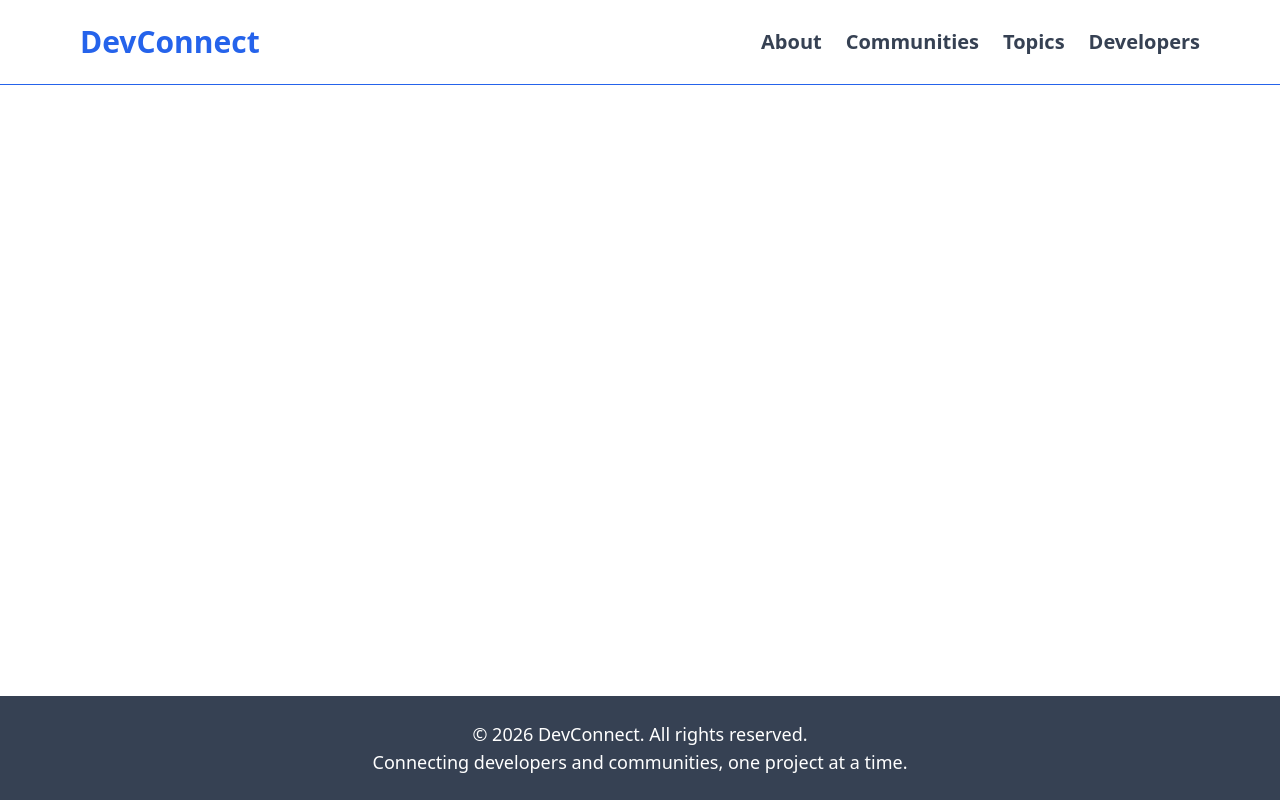
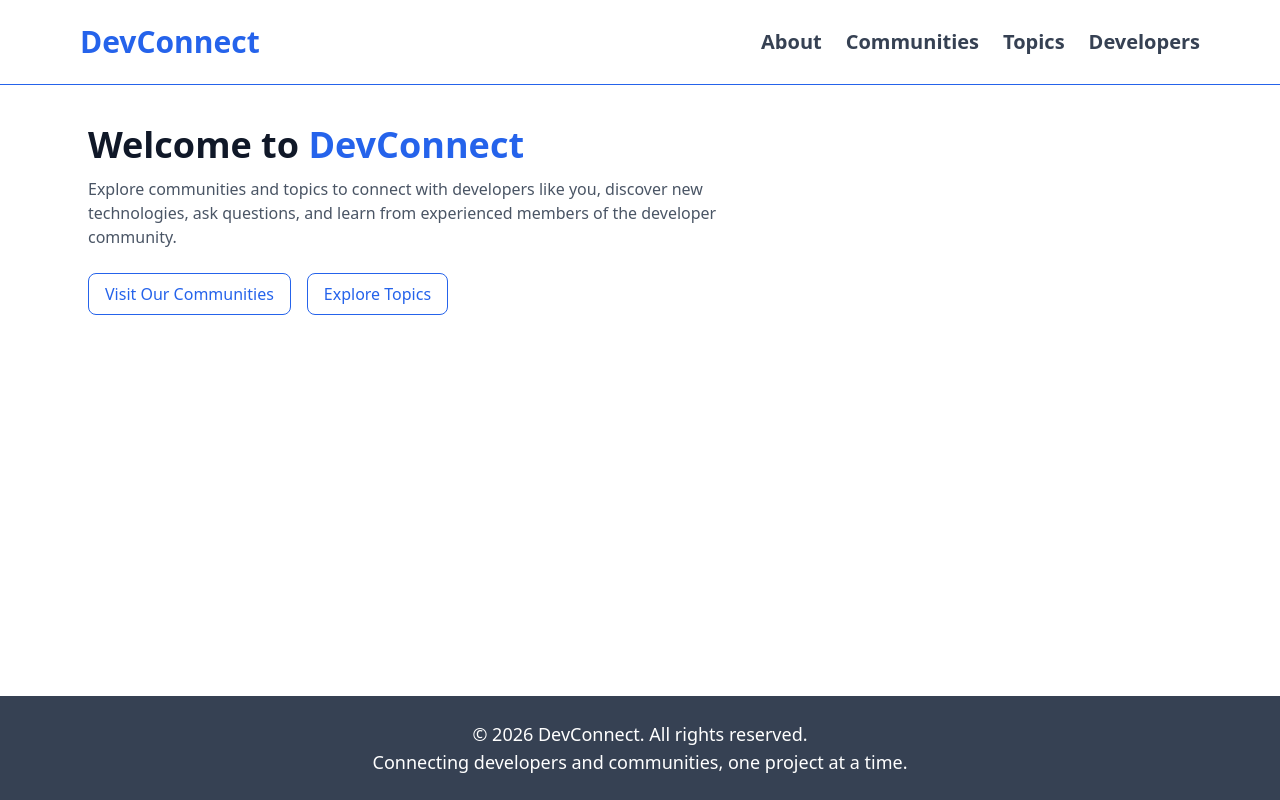
Before and after one commit to omarGhoche710/My-Second-Application-In-Nextjs, a Next.js app: page / in a window 1280 px wide. Built offline with nearby package versions, Linux system fonts and the light colour scheme.

Commit message:
Enhance layout and content structure on main page

```diff
--- a/app/layout.tsx
+++ b/app/layout.tsx
@@ -21,7 +21,9 @@ export default function RootLayout({
         className={`flex flex-col min-h-screen ${cairo.variable} antialiased`}
       >
         <Navbar />
-        <main className="flex-1">{children}</main>
+        <main className="max-w-6xl mx-auto w-full flex-1 px-6 py-10">
+          {children}
+        </main>
         <Footer />
       </body>
     </html>
--- a/app/page.tsx
+++ b/app/page.tsx
@@ -1,7 +1,36 @@
+import Link from "next/link";
 import React from "react";
 
 const page = () => {
-  return <section></section>;
+  return (
+    <section className="space-y-6">
+      <div className="space-y-3">
+        <h1 className="text-4xl text-gray-900 font-bold">
+          Welcome to <span className="text-(--main-color)">DevConnect</span>
+        </h1>
+        <p className="text-gray-600 max-w-2xl">
+          Explore communities and topics to connect with developers like you,
+          discover new technologies, ask questions, and learn from experienced
+          members of the developer community.
+        </p>
+      </div>
+
+      <div className="space-x-4">
+        <Link
+          href={"/communities"}
+          className="inline-block border border-(--main-color) text-(--main-color) px-4 py-2 rounded-lg hover:text-white hover:bg-(--main-color) transform hover:-translate-y-1 transition duration-300"
+        >
+          Visit Our Communities
+        </Link>
+        <Link
+          href={"/topics"}
+          className="inline-block border border-(--main-color) text-(--main-color) px-4 py-2 rounded-lg  hover:text-white hover:bg-(--main-color) transform hover:-translate-y-1 transition duration-300"
+        >
+          Explore Topics
+        </Link>
+      </div>
+    </section>
+  );
 };
 
 export default page;
```
